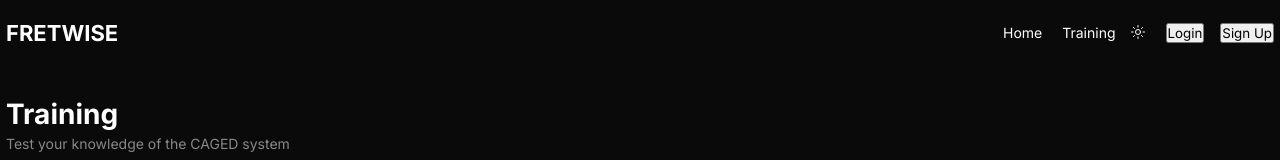
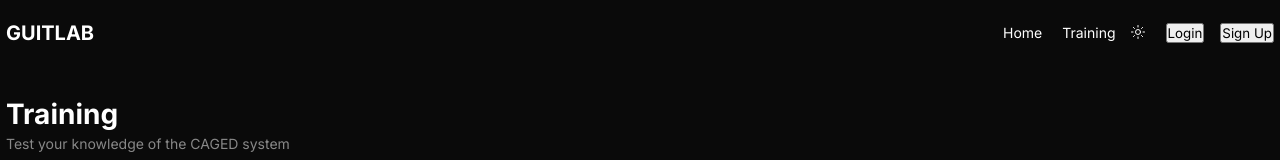
Before and after one commit to jDelille/guitlab, a React (Vite) app in the folder frontend/: page /training in a window 1280 px wide. Shown: the top 160 px of the page. Built offline with nearby package versions, Linux system fonts and the light colour scheme; no server answers; what tonal would draw is missing.

Commit message:
feat: updated site name

```diff
--- a/frontend/index.html
+++ b/frontend/index.html
@@ -4,7 +4,7 @@
     <meta charset="UTF-8" />
     <link rel="icon" type="image/svg+xml" href="/favicon.svg" />
     <meta name="viewport" content="width=device-width, initial-scale=1.0" />
-    <title>Uncaged</title>
+    <title>Guitlab</title>
   </head>
   <body>
     <div id="root"></div>
--- a/frontend/src/components/navbar/Navbar.scss
+++ b/frontend/src/components/navbar/Navbar.scss
@@ -22,7 +22,7 @@
     p {
       font-weight: 600;
       text-transform: uppercase;
-      font-size: 22px;
+      font-size: 20px;
     }
   }
 
--- a/frontend/src/components/navbar/Navbar.tsx
+++ b/frontend/src/components/navbar/Navbar.tsx
@@ -38,7 +38,7 @@ const Navbar = ({ onAuthOpen }: Props) => {
     <div className="navbar">
       <div className="content">
         <div className="logo">
-          <p>Fretwise</p>
+          <p>Guitlab</p>
         </div>
         <ul className="links">
           <li>
```
